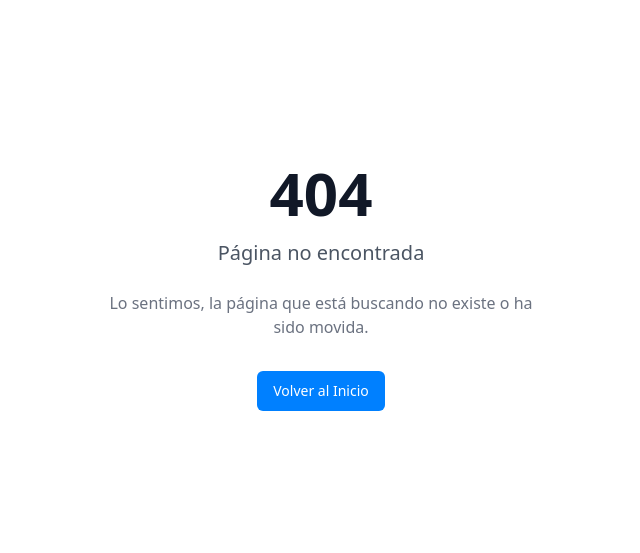
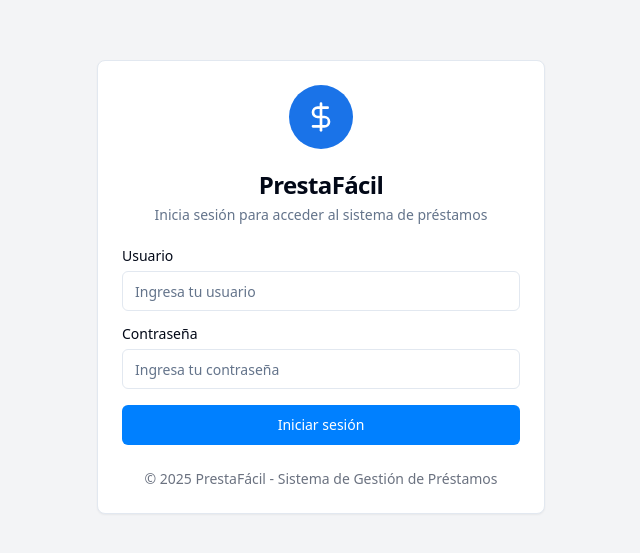
Before and after one commit to Cronos7898/presta-facil-web, a React (Vite) app: page /login in a window 1280 px wide. Before the commit this address had no page. Shown: the part 113-666 px from the top of the page, without its empty margins (319-959 px from the left). Built offline with nearby package versions, Linux system fonts and the light colour scheme.

Commit message:
feat: Add login functionality
Adds a login feature with hardcoded credentials and redirects to the dashboard on successful login.

```diff
--- a/src/App.tsx
+++ b/src/App.tsx
@@ -3,7 +3,8 @@ import { Toaster } from "@/components/ui/toaster";
 import { Toaster as Sonner } from "@/components/ui/sonner";
 import { TooltipProvider } from "@/components/ui/tooltip";
 import { QueryClient, QueryClientProvider } from "@tanstack/react-query";
-import { BrowserRouter, Routes, Route } from "react-router-dom";
+import { BrowserRouter, Routes, Route, Navigate } from "react-router-dom";
+import { useState, useEffect } from "react";
 import Layout from "./components/Layout";
 import Dashboard from "./pages/Dashboard";
 import RegisterClient from "./pages/RegisterClient";
@@ -12,29 +13,85 @@ import ClientList from "./pages/ClientList";
 import ClientDetail from "./pages/ClientDetail";
 import LoansList from "./pages/LoansList";
 import PaymentsPage from "./pages/PaymentsPage";
+import Login from "./pages/Login";
 import NotFound from "./pages/NotFound";
 
 const queryClient = new QueryClient();
 
-const App = () => (
+// Protected route component
+const ProtectedRoute = ({ children }: { children: React.ReactNode }) => {
+  const isAuthenticated = localStorage.getItem('isAuthenticated') === 'true';
+
+  if (!isAuthenticated) {
+    return <Navigate to="/login" replace />;
+  }
+
+  return <>{children}</>;
+};
+
+const App = () => {
+  const [isLoading, setIsLoading] = useState(true);
+
+  useEffect(() => {
+    // Simulate a short loading time to ensure localStorage is checked
+    setTimeout(() => {
+      setIsLoading(false);
+    }, 100);
+  }, []);
+
+  if (isLoading) {
+    return <div className="h-screen flex items-center justify-center">Cargando...</div>;
+  }
+
+  return (
     <QueryClientProvider client={queryClient}>
       <TooltipProvider>
         <Toaster />
         <Sonner />
         <BrowserRouter>
           <Routes>
-          <Route path="/" element={<Layout><Dashboard /></Layout>} />
-          <Route path="/register-client" element={<Layout><RegisterClient /></Layout>} />
-          <Route path="/register-loan/:clientId" element={<Layout><RegisterLoan /></Layout>} />
-          <Route path="/clients" element={<Layout><ClientList /></Layout>} />
-          <Route path="/client/:clientId" element={<Layout><ClientDetail /></Layout>} />
-          <Route path="/loans" element={<Layout><LoansList /></Layout>} />
-          <Route path="/payments" element={<Layout><PaymentsPage /></Layout>} />
+            <Route path="/login" element={<Login />} />
+            <Route path="/" element={
+              <ProtectedRoute>
+                <Layout><Dashboard /></Layout>
+              </ProtectedRoute>
+            } />
+            <Route path="/register-client" element={
+              <ProtectedRoute>
+                <Layout><RegisterClient /></Layout>
+              </ProtectedRoute>
+            } />
+            <Route path="/register-loan/:clientId" element={
+              <ProtectedRoute>
+                <Layout><RegisterLoan /></Layout>
+              </ProtectedRoute>
+            } />
+            <Route path="/clients" element={
+              <ProtectedRoute>
+                <Layout><ClientList /></Layout>
+              </ProtectedRoute>
+            } />
+            <Route path="/client/:clientId" element={
+              <ProtectedRoute>
+                <Layout><ClientDetail /></Layout>
+              </ProtectedRoute>
+            } />
+            <Route path="/loans" element={
+              <ProtectedRoute>
+                <Layout><LoansList /></Layout>
+              </ProtectedRoute>
+            } />
+            <Route path="/payments" element={
+              <ProtectedRoute>
+                <Layout><PaymentsPage /></Layout>
+              </ProtectedRoute>
+            } />
             <Route path="*" element={<NotFound />} />
           </Routes>
         </BrowserRouter>
       </TooltipProvider>
     </QueryClientProvider>
   );
+};
 
 export default App;
--- a/src/components/Sidebar.tsx
+++ b/src/components/Sidebar.tsx
@@ -1,11 +1,13 @@
 
 import React, { useState } from 'react';
-import { Link, useLocation } from 'react-router-dom';
+import { Link, useLocation, useNavigate } from 'react-router-dom';
 import { Button } from "@/components/ui/button";
-import { Calendar, DollarSign, Home, List, User, UserPlus } from "lucide-react";
+import { Calendar, DollarSign, Home, List, LogOut, User, UserPlus } from "lucide-react";
+import { toast } from "@/components/ui/sonner";
 
 const Sidebar: React.FC = () => {
   const location = useLocation();
+  const navigate = useNavigate();
   const [collapsed, setCollapsed] = useState(false);
 
   const menuItems = [
@@ -15,6 +17,12 @@ const Sidebar: React.FC = () => {
     { name: 'Préstamos', path: '/loans', icon: <DollarSign className="h-5 w-5" /> },
     { name: 'Pagos', path: '/payments', icon: <Calendar className="h-5 w-5" /> },
   ];
+
+  const handleLogout = () => {
+    localStorage.removeItem('isAuthenticated');
+    toast.success("Sesión cerrada exitosamente");
+    navigate('/login');
+  };
 
   return (
     <div className={`bg-sidebar h-screen shadow-md flex flex-col transition-all duration-300 ${collapsed ? 'w-16' : 'w-64'}`}>
@@ -49,15 +57,38 @@ const Sidebar: React.FC = () => {
 
       <div className="p-4 border-t border-sidebar-border">
         {!collapsed && (
-          <div className="flex items-center">
-            <User className="h-8 w-8 rounded-full bg-sidebar-accent text-sidebar-accent-foreground p-1" />
-            <div className="ml-3">
-              <p className="text-sm font-medium text-sidebar-foreground">Admin</p>
-              <p className="text-xs text-sidebar-foreground/60">admin@prestafacil.com</p>
+          <div className="flex flex-col gap-3">
+            <div className="flex items-center">
+              <User className="h-8 w-8 rounded-full bg-sidebar-accent text-sidebar-accent-foreground p-1" />
+              <div className="ml-3">
+                <p className="text-sm font-medium text-sidebar-foreground">Edward</p>
+                <p className="text-xs text-sidebar-foreground/60">admin@prestafacil.com</p>
+              </div>
             </div>
+            <Button
+              variant="outline"
+              size="sm"
+              className="w-full justify-start"
+              onClick={handleLogout}
+            >
+              <LogOut className="mr-2 h-4 w-4" />
+              Cerrar sesión
+            </Button>
           </div>
         )}
-        {collapsed && <User className="h-8 w-8 mx-auto rounded-full bg-sidebar-accent text-sidebar-accent-foreground p-1" />}
+        {collapsed && (
+          <div className="flex flex-col items-center gap-3">
+            <User className="h-8 w-8 mx-auto rounded-full bg-sidebar-accent text-sidebar-accent-foreground p-1" />
+            <Button
+              variant="outline"
+              size="icon"
+              onClick={handleLogout}
+              title="Cerrar sesión"
+            >
+              <LogOut className="h-4 w-4" />
+            </Button>
+          </div>
+        )}
       </div>
     </div>
   );
--- a/src/pages/Index.tsx
+++ b/src/pages/Index.tsx
@@ -1,11 +1,23 @@
-// Update this page (the content is just a fallback if you fail to update the page)
+
+import { useEffect } from "react";
+import { useNavigate } from "react-router-dom";
 
 const Index = () => {
+  const navigate = useNavigate();
+  const isAuthenticated = localStorage.getItem('isAuthenticated') === 'true';
+
+  useEffect(() => {
+    if (isAuthenticated) {
+      navigate('/');
+    } else {
+      navigate('/login');
+    }
+  }, [isAuthenticated, navigate]);
+
   return (
     <div className="min-h-screen flex items-center justify-center bg-gray-100">
       <div className="text-center">
-        <h1 className="text-4xl font-bold mb-4">Welcome to Your Blank App</h1>
-        <p className="text-xl text-gray-600">Start building your amazing project here!</p>
+        <h1 className="text-4xl font-bold mb-4">Redireccionando...</h1>
       </div>
     </div>
   );
--- /dev/null
+++ b/src/pages/Login.tsx
@@ -0,0 +1,89 @@
+
+import React, { useState } from 'react';
+import { useNavigate } from 'react-router-dom';
+import { Button } from "@/components/ui/button";
+import { Input } from "@/components/ui/input";
+import { Label } from "@/components/ui/label";
+import { Card, CardContent, CardDescription, CardFooter, CardHeader, CardTitle } from "@/components/ui/card";
+import { toast } from "@/components/ui/sonner";
+import { DollarSign } from "lucide-react";
+
+const Login: React.FC = () => {
+  const navigate = useNavigate();
+  const [username, setUsername] = useState('');
+  const [password, setPassword] = useState('');
+  const [error, setError] = useState('');
+
+  const handleLogin = (e: React.FormEvent) => {
+    e.preventDefault();
+
+    // Validate credentials
+    if (username === 'edward' && password === 'upao') {
+      // Set auth state in localStorage
+      localStorage.setItem('isAuthenticated', 'true');
+
+      // Show success message
+      toast.success("Inicio de sesión exitoso");
+
+      // Redirect to dashboard
+      navigate('/');
+    } else {
+      setError('Usuario o contraseña incorrectos');
+      toast.error("Usuario o contraseña incorrectos");
+    }
+  };
+
+  return (
+    <div className="min-h-screen flex items-center justify-center bg-gray-100">
+      <Card className="w-full max-w-md">
+        <CardHeader className="space-y-1 flex flex-col items-center">
+          <div className="w-16 h-16 rounded-full bg-lending-primary flex items-center justify-center mb-4">
+            <DollarSign className="h-8 w-8 text-white" />
+          </div>
+          <CardTitle className="text-2xl font-bold text-center">PrestaFácil</CardTitle>
+          <CardDescription className="text-center">
+            Inicia sesión para acceder al sistema de préstamos
+          </CardDescription>
+        </CardHeader>
+        <CardContent>
+          <form onSubmit={handleLogin}>
+            <div className="grid gap-4">
+              <div className="grid gap-2">
+                <Label htmlFor="username">Usuario</Label>
+                <Input
+                  id="username"
+                  placeholder="Ingresa tu usuario"
+                  value={username}
+                  onChange={(e) => setUsername(e.target.value)}
+                  required
+                />
+              </div>
+              <div className="grid gap-2">
+                <Label htmlFor="password">Contraseña</Label>
+                <Input
+                  id="password"
+                  type="password"
+                  placeholder="Ingresa tu contraseña"
+                  value={password}
+                  onChange={(e) => setPassword(e.target.value)}
+                  required
+                />
+              </div>
+              {error && <p className="text-red-500 text-sm">{error}</p>}
+              <Button type="submit" className="w-full">
+                Iniciar sesión
+              </Button>
+            </div>
+          </form>
+        </CardContent>
+        <CardFooter className="flex justify-center">
+          <p className="text-sm text-gray-500">
+            © 2025 PrestaFácil - Sistema de Gestión de Préstamos
+          </p>
+        </CardFooter>
+      </Card>
+    </div>
+  );
+};
+
+export default Login;
```
Lines whose indentation alone changed are shown as unchanged.
